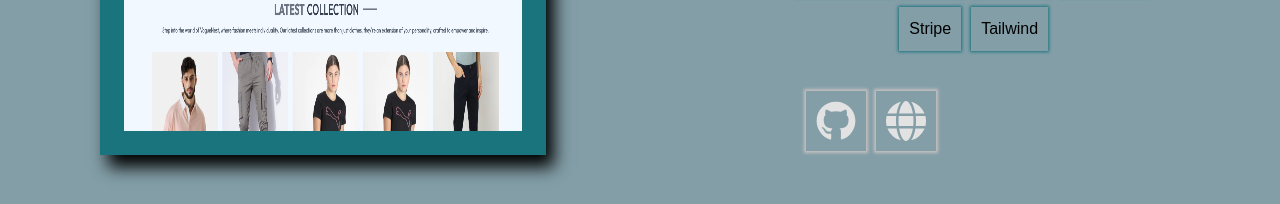
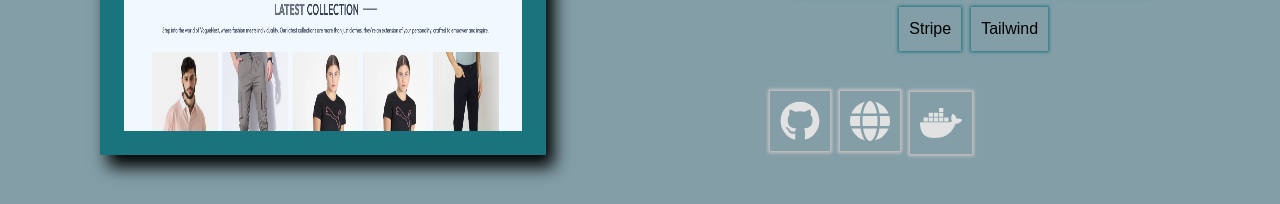
Before and after one commit to Tayokanch/Portfolio, a React (Vite) app: page / in a window 1280 px wide. Shown: the part 2069-2273 px from the top of the page. Built offline with nearby package versions, Linux system fonts and the light colour scheme; a web font is replaced by a local one.

Commit message:
added docker link to voguenest

```diff
--- a/package.json
+++ b/package.json
@@ -19,7 +19,7 @@
     "@fortawesome/react-fontawesome": "^0.2.0",
     "react": "^18.2.0",
     "react-dom": "^18.2.0",
-    "react-icons": "^5.0.1"
+    "react-icons": "^5.3.0"
   },
   "devDependencies": {
     "@types/react": "^18.2.66",
--- a/src/components/Portfolio.jsx
+++ b/src/components/Portfolio.jsx
@@ -9,6 +9,7 @@ import explorelag from "../assets/Images/explorelag.png";
 import trainapp from "../assets/Images/trainapp.png";
 import vogue from "../assets/Images/vogue.png";
 import { CircularProgress, CircularProgressLabel } from "@chakra-ui/progress";
+import { SiDocker } from "react-icons/si";
 
 function Porfolio() {
   const { portfolioRef } = useContext(MyContext);
@@ -67,6 +68,16 @@ function Porfolio() {
                   rel="noopener noreferrer"
                 >
                   <FontAwesomeIcon icon={faGlobe} />
+                </a>
+              </div>
+
+              <div className="live box">
+                <a
+                  href="https://hub.docker.com/repository/docker/tayokanch/voguenestserver/tags"
+                  target="_blank"
+                  rel="noopener noreferrer"
+                >
+                   <SiDocker style={{ width: '62px', height: '62px' }} />
                 </a>
               </div>
             </div>
```
Also changed, not shown: 1 other file (tests, documents, lock files or other folders).
